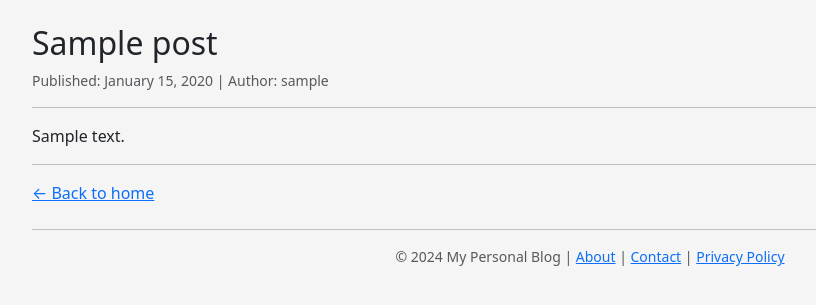
After one commit to mayureshj2000/week8-flask-blog, a Flask app: page /post/1 in a window 1280 px wide. The commit adds this page. Shown: the top 305 px of the page, without its empty margins (50-866 px from the left). Run offline with Flask 3, Linux system fonts and the light colour scheme; tables that the repository leaves empty hold one stand-in row (values such as "Sample post"); some libraries are stand-ins or nearby versions.

Commit message:
updated ondex.html route.py and post_detail.html

```diff
--- a/app/main/routes.py
+++ b/app/main/routes.py
@@ -4,7 +4,8 @@ from app.main import bp
 from app import db
 from app.models import Post
 from app.main.forms import SearchForm, PostForm
-
+from flask import abort
+from app.models import Post
 
 @bp.route("/", methods=["GET", "POST"])
 def index():
@@ -68,3 +69,8 @@ def new_post():
         db.session.commit()
         return redirect(url_for("main.index"))
     return render_template("main/new_post.html", form=form)
+
+@bp.route("/post/<int:post_id>")
+def post_detail(post_id):
+    post = Post.query.get_or_404(post_id)
+    return render_template("main/post_detail.html", post=post)
--- a/app/templates/main/index.html
+++ b/app/templates/main/index.html
@@ -45,7 +45,9 @@
 
   {% for post in posts %}
     <article class="mb-4">
-      <h3 class="h4">{{ post.title }}</h3>
+      <h3 class="h4">
+        <a href="{{ url_for('main.post_detail', post_id=post.id) }}">{{ post.title }}</a>
+      </h3>
       <p class="text-muted small mb-1">
         Published: {{ post.timestamp.strftime("%B %d, %Y") }}
         | Author: {{ post.author.username }}
@@ -59,7 +61,6 @@
         Comments: {{ post.comments.count() if post.comments is defined else 0 }} |
         Likes: {{ post.likes if post.likes is defined else 0 }}
       </p>
-      <hr>
     </article>
   {% else %}
     <p>No posts yet.</p>
--- /dev/null
+++ b/app/templates/main/post_detail.html
@@ -0,0 +1,14 @@
+{% extends "base.html" %}
+{% block title %}{{ post.title }} - Post{% endblock %}
+
+{% block content %}
+  <h2>{{ post.title }}</h2>
+  <p class="text-muted small">
+    Published: {{ post.timestamp.strftime("%B %d, %Y") }}
+    | Author: {{ post.author.username }}
+  </p>
+  <hr>
+  <p>{{ post.content }}</p>
+  <hr>
+  <a href="{{ url_for('main.index') }}">← Back to home</a>
+{% endblock %}
```
